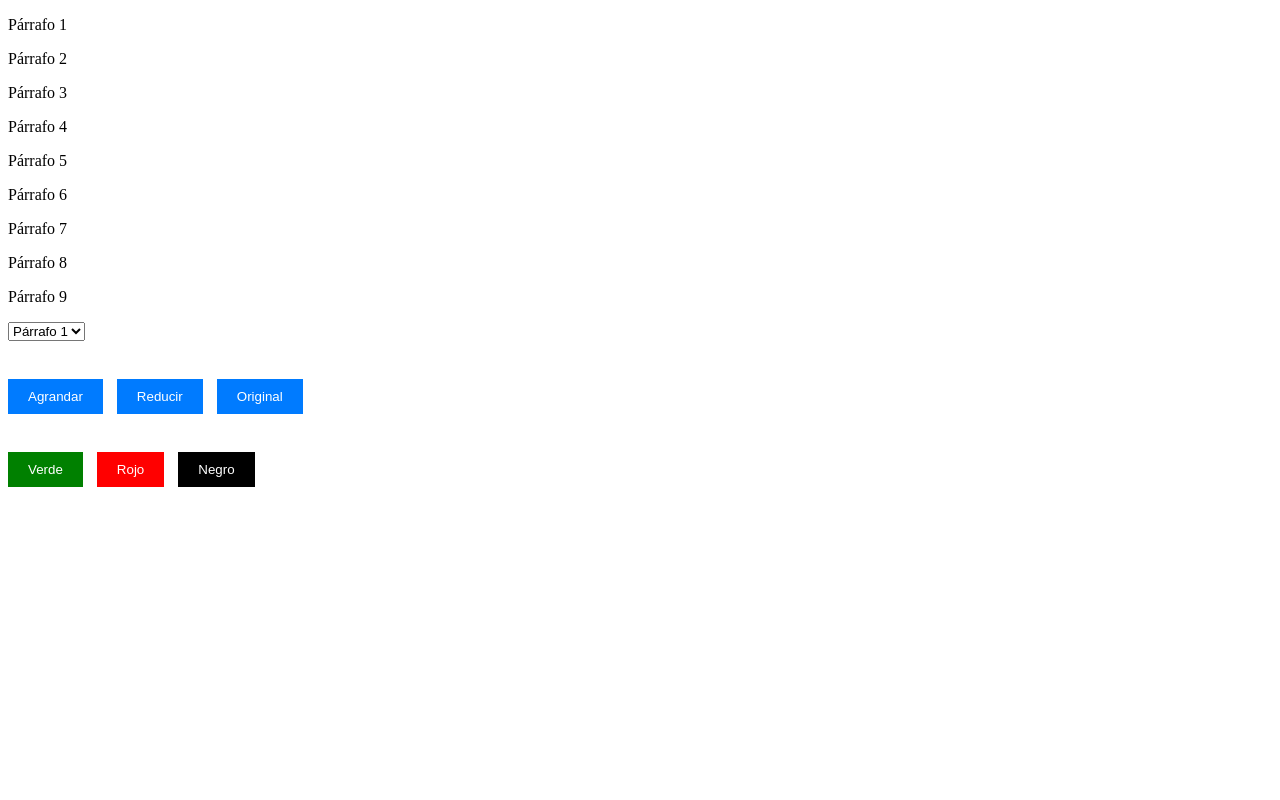
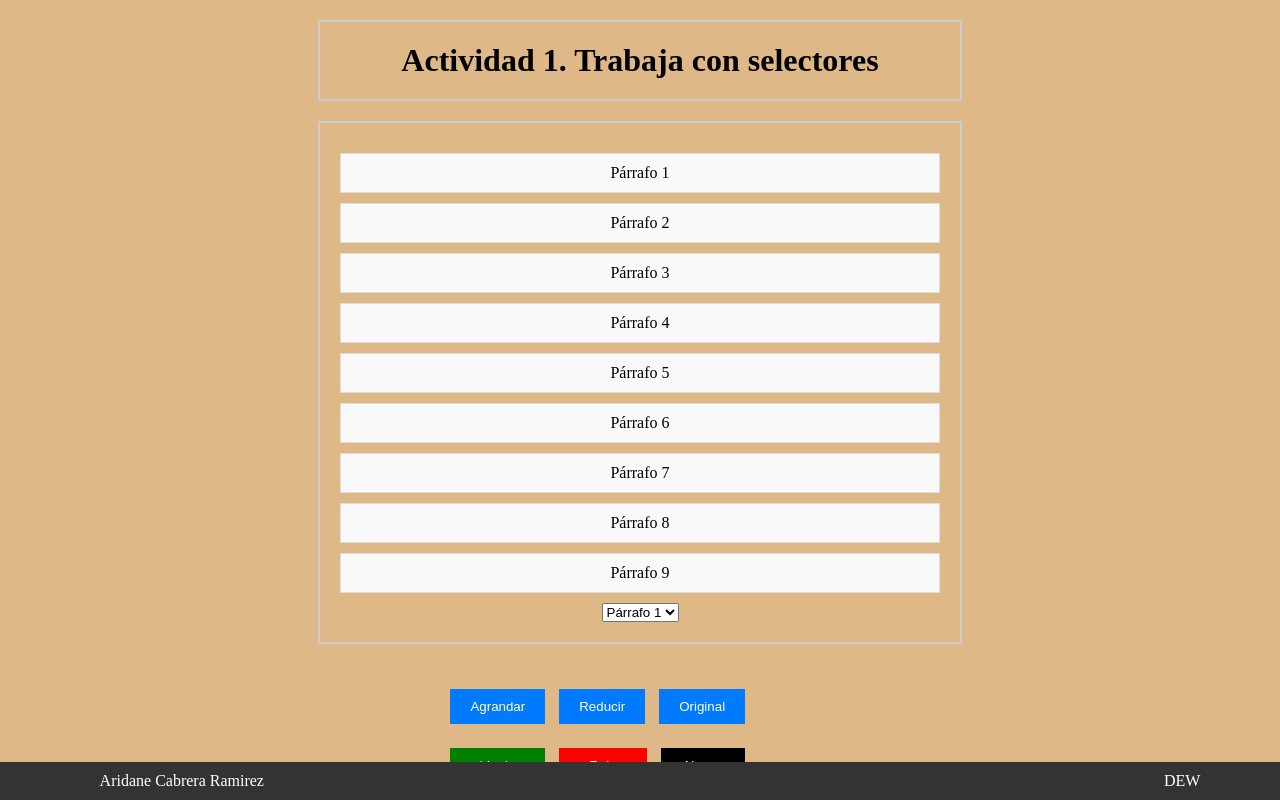
Before and after one commit to nerv00x/Actividad_1_Selectores, a plain HTML site: page index.html in a window 1280 px wide. Drawn offline with Linux system fonts and the light colour scheme.

Commit message:
Terminado_1

```diff
--- a/css/style.css
+++ b/css/style.css
@@ -1,12 +1,52 @@
+body {
+    background-color: #DEB887;
+}
 
-#tamaño{
+h1{
+    text-align: center;
+    border: 2px solid #ccc;
+    padding: 20px;
+    margin: 20px auto;
+    max-width: 600px;
+
+}
+
+
+/* Estilos para el contenedor de los párrafos */
+#contenedor {
+    text-align: center;
+    border: 2px solid #ccc;
+    padding: 20px;
+    margin: 20px auto;
+    max-width: 600px;
+}
+
+/* Estilos para los párrafos */
+p {
+    margin: 10px 0;
+    padding: 10px;
+    border: 1px solid #ddd;
+    background-color: #f9f9f9;
+}
+
+#tamaño {
     padding-top: 3%;
     padding-bottom: 3%;
 
 }
+
+#botones-container {
+
+
+    margin-left: 35%;
+
+
+
+}
+
 /* Estilos para los botones de tamaño */
 #tamaño button {
-    background-color: #007bff; /* Color de fondo azul */
+    background-color: #007bff;
     color: #fff;
     padding: 10px 20px;
     border: none;
@@ -17,20 +57,26 @@ padding-bottom: 3%;
 /* Estilos para los botones de color */
 #color button {
     color: #fff;
-    padding: 10px 20px;
     border: none;
     margin-right: 10px;
     cursor: pointer;
 }
-   #verde{
+
+#verde {
     background-color: green;
+    padding: 10px 30px;
 }
-  #rojo{
+
+#rojo {
     background-color: red;
+    padding: 10px 30px;
 }
-  #negro{
+
+#negro {
     background-color: black;
+    padding: 10px 24px;
 }
+
 /* Estilo cuando se pasa el mouse por encima de los botones */
 button:hover {
     opacity: 0.8;
@@ -67,3 +113,18 @@ padding-bottom: 3%;
 .negro {
     color: black;
 }
+
+footer {
+    text-align: center;
+    background-color: #333;
+    color: white;
+    padding: 10px;
+    position: fixed; /* Fija el footer en la parte inferior de la ventana */
+    left: 0;
+    bottom: 0;
+    width: 100%; /* Ancho completo del footer */
+  }
+
+  #curso{
+    margin-left: 70%;
+  }
--- a/index.html
+++ b/index.html
@@ -1,12 +1,16 @@
 <!DOCTYPE html>
 <html lang="es">
+
 <head>
    <meta charset="UTF-8">
    <title>Cambiando el tamaño del texto</title>
 </head>
+
 <body>
+   <h1>Actividad 1. Trabaja con selectores</h1>
    <div id="contenedor"></div>
 
+ <div id="botones-container">
    <div id="tamaño">
       <button type="submit" value="grande" onclick="CambiarTamaño(this.value);">Agrandar</button>
       <button type="submit" value="pequeno" onclick="CambiarTamaño(this.value);">Reducir</button>
@@ -18,7 +22,12 @@
       <button id="rojo" type="submit" value="rojo" onclick="CambiarColor(this.value);">Rojo</button>
       <button id="negro" type="submit" value="negro" onclick="CambiarColor(this.value);">Negro</button>
    </div>
+</div>
 
+<footer>
+<span id="nombre">Aridane Cabrera Ramirez</span>
+<span id="curso">DEW</span>
+</footer>
 
    <script src="./js/changeSize.js"></script>
    <script src="./js/parrafo.js"></script>
@@ -26,4 +35,5 @@
    <link rel="stylesheet" href="./css/style.css">
 
 </body>
+
 </html>
```
Also changed, not shown: js/changeSize.js (+9 -9 lines). Lines whose indentation alone changed are shown as unchanged.
